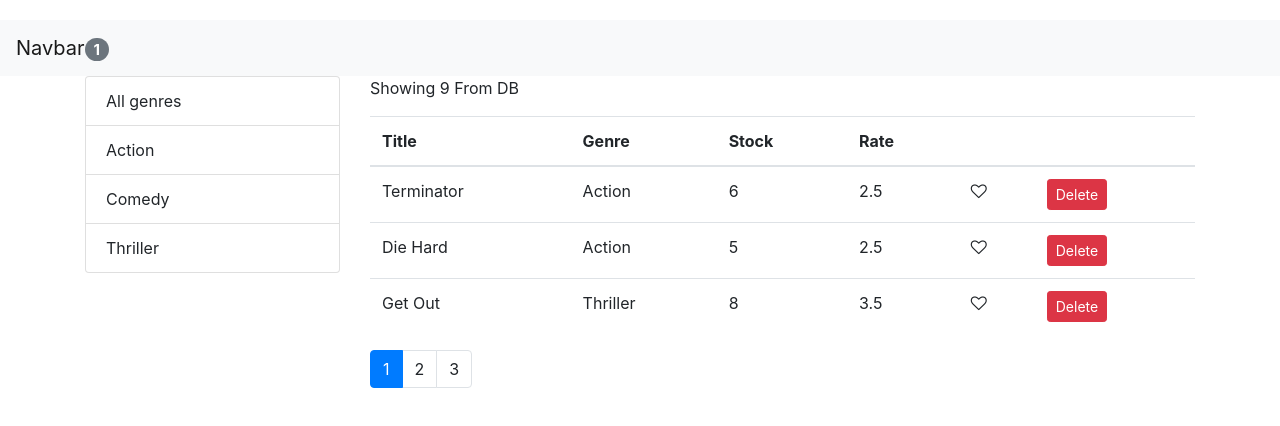
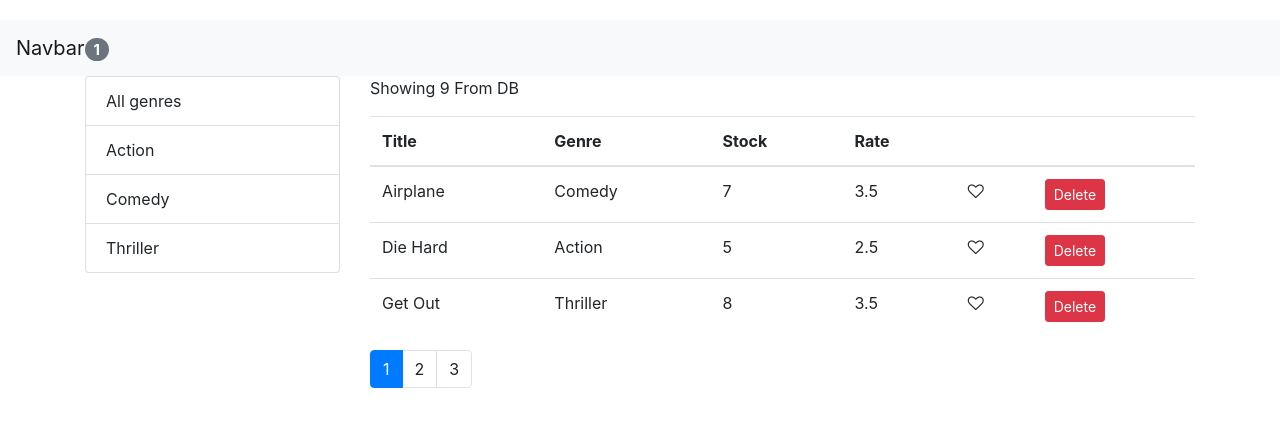
Before and after one commit to nimaprmdi/simple-movies, a React (Create React App) app: page / in a window 1280 px wide. Shown: the top 426 px of the page. Built offline with nearby package versions, Linux system fonts and the light colour scheme.

Commit message:
Add sorting title

```diff
--- a/src/components/Movies.jsx
+++ b/src/components/Movies.jsx
@@ -1,16 +1,19 @@
 import React, { Component } from "react";
-import Like from "./common/Like";
 import ListGroup from "./common/ListGroup";
 import Pagination from "./common/Pagination";
 import { paginate } from "./utils/paginate";
 import { getGenres } from "../services/fakeGenreService";
 import { getMovies } from "../services/fakeMovieService";
+import Moviestable from "./common/Moviestable";
+import _ from "lodash";
+
 class Movies extends Component {
     state = {
         genres: [],
         movies: [],
         currentPage: 1,
         pageSize: 3,
+        sortColumn: { path: "title", order: "asc" },
     };
 
     componentDidMount() {
@@ -39,14 +42,28 @@ class Movies extends Component {
         this.setState({ selectedGenre: genre, currentPage: 1 });
     };
 
+    handleSort = (path) => {
+        const sortColumn = { ...this.state.sortColumn };
+
+        if (sortColumn.path === path) {
+            sortColumn.order = sortColumn.order === "asc" ? "desc" : "asc";
+        } else {
+            sortColumn.path = path;
+            sortColumn.order = "asc";
+        }
+
+        this.setState({ sortColumn });
+    };
+
     render() {
         const { length: count } = this.state.movies;
-        const { pageSize, currentPage, movies: allMovies, selectedGenre } = this.state;
+        const { pageSize, currentPage, movies: allMovies, selectedGenre, sortColumn } = this.state;
         if (count === 0) return <p>No Movies</p>;
 
         const filtered =
             selectedGenre && selectedGenre._id ? allMovies.filter((m) => m.genre._id === selectedGenre._id) : allMovies;
-        const movies = paginate(filtered, currentPage, pageSize);
+        const sorted = _.orderBy(filtered, [sortColumn.path], [sortColumn.order]);
+        const movies = paginate(sorted, currentPage, pageSize);
 
         return (
             <div className="row">
@@ -59,42 +76,13 @@ class Movies extends Component {
                 </div>
                 <div className="col">
                     <p>Showing {filtered.length} From DB</p>
-                    <table className="table">
-                        <thead>
-                            <tr>
-                                <th>Title</th>
-                                <th>Genre</th>
-                                <th>Stock</th>
-                                <th>Rate</th>
-                                <th />
-                                <th />
-                            </tr>
-                        </thead>
 
-                        <tbody>
-                            {movies.map((movie, index) => {
-                                return (
-                                    <tr key={movie._id}>
-                                        <td>{movie.title}</td>
-                                        <td>{movie.genre.name}</td>
-                                        <td>{movie.numberInStock}</td>
-                                        <td>{movie.dailyRentalRate}</td>
-                                        <td>
-                                            <Like liked={movie.liked} onHandleLike={() => this.handleLike(movie)} />
-                                        </td>
-                                        <td>
-                                            <button
-                                                onClick={() => this.handleDelete(movie)}
-                                                className="btn btn-danger btn-sm"
-                                            >
-                                                Delete
-                                            </button>
-                                        </td>
-                                    </tr>
-                                );
-                            })}
-                        </tbody>
-                    </table>
+                    <Moviestable
+                        movies={movies}
+                        onHandleLike={(e) => this.handleLike(e)}
+                        onHandleDelete={(e) => this.handleDelete(e)}
+                        onSort={this.handleSort}
+                    />
 
                     <Pagination
                         itemsCount={filtered.length}
--- a/src/components/common/ListGroup.jsx
+++ b/src/components/common/ListGroup.jsx
@@ -5,11 +5,11 @@ const ListGroup = (props) => {
 
     return (
         <ul className="list-group">
-            {items.map((item) => {
+            {items.map((item, index) => {
                 return (
                     <li
                         onClick={() => onItemSelect(item)}
-                        key={item[valueProperty]}
+                        key={index}
                         className={item === selectedItem ? "list-group-item active" : "list-group-item "}
                     >
                         {item[textProperty]}
--- /dev/null
+++ b/src/components/common/Moviestable.jsx
@@ -0,0 +1,42 @@
+import React from "react";
+import Like from "./Like";
+
+const Moviestable = ({ movies, onHandleLike, onHandleDelete, onSort }) => {
+    return (
+        <table className="table">
+            <thead>
+                <tr>
+                    <th onClick={() => onSort("title")}>Title</th>
+                    <th onClick={() => onSort("gernre.name")}>Genre</th>
+                    <th onClick={() => onSort("numberInStock")}>Stock</th>
+                    <th onClick={() => onSort("dailyRentalRate")}>Rate</th>
+                    <th />
+                    <th />
+                </tr>
+            </thead>
+
+            <tbody>
+                {movies.map((movie) => {
+                    return (
+                        <tr key={movie._id}>
+                            <td>{movie.title}</td>
+                            <td>{movie.genre.name}</td>
+                            <td>{movie.numberInStock}</td>
+                            <td>{movie.dailyRentalRate}</td>
+                            <td>
+                                <Like liked={movie.liked} onHandleLike={() => onHandleLike(movie)} />
+                            </td>
+                            <td>
+                                <button onClick={() => onHandleDelete(movie)} className="btn btn-danger btn-sm">
+                                    Delete
+                                </button>
+                            </td>
+                        </tr>
+                    );
+                })}
+            </tbody>
+        </table>
+    );
+};
+
+export default Moviestable;
```
